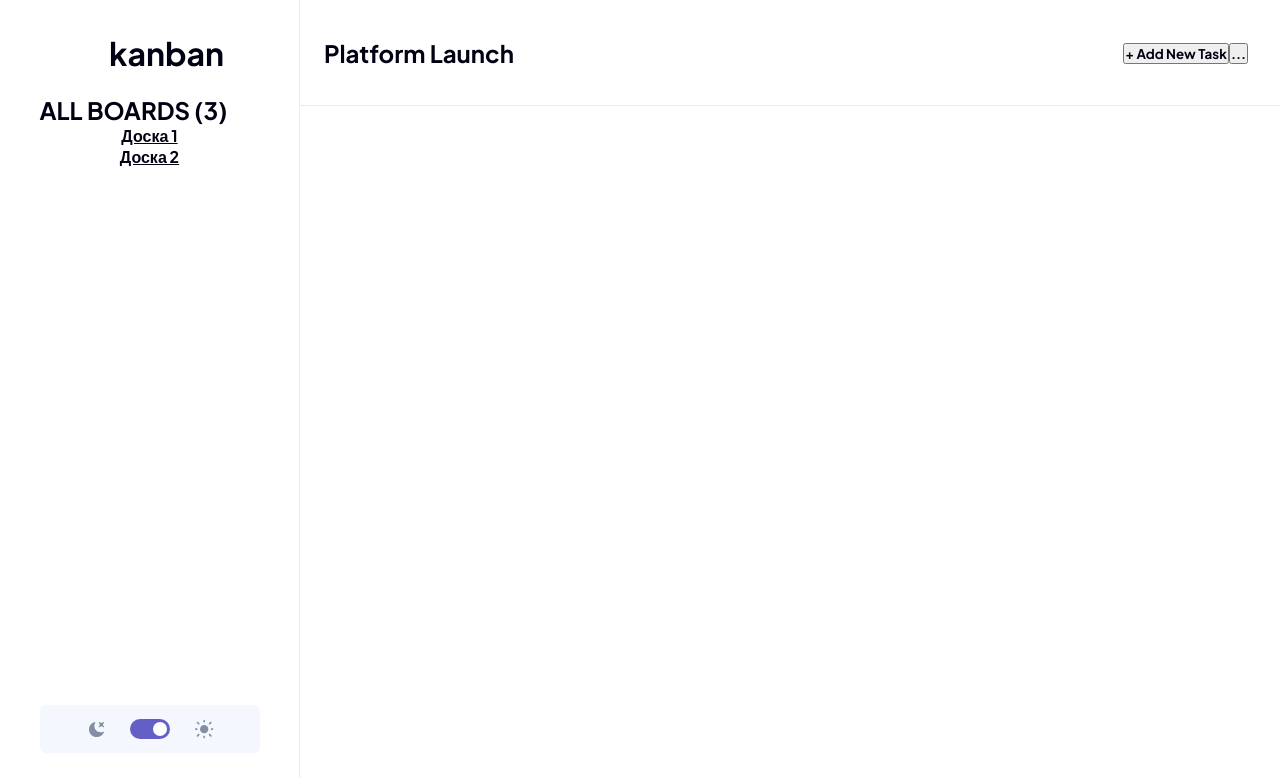
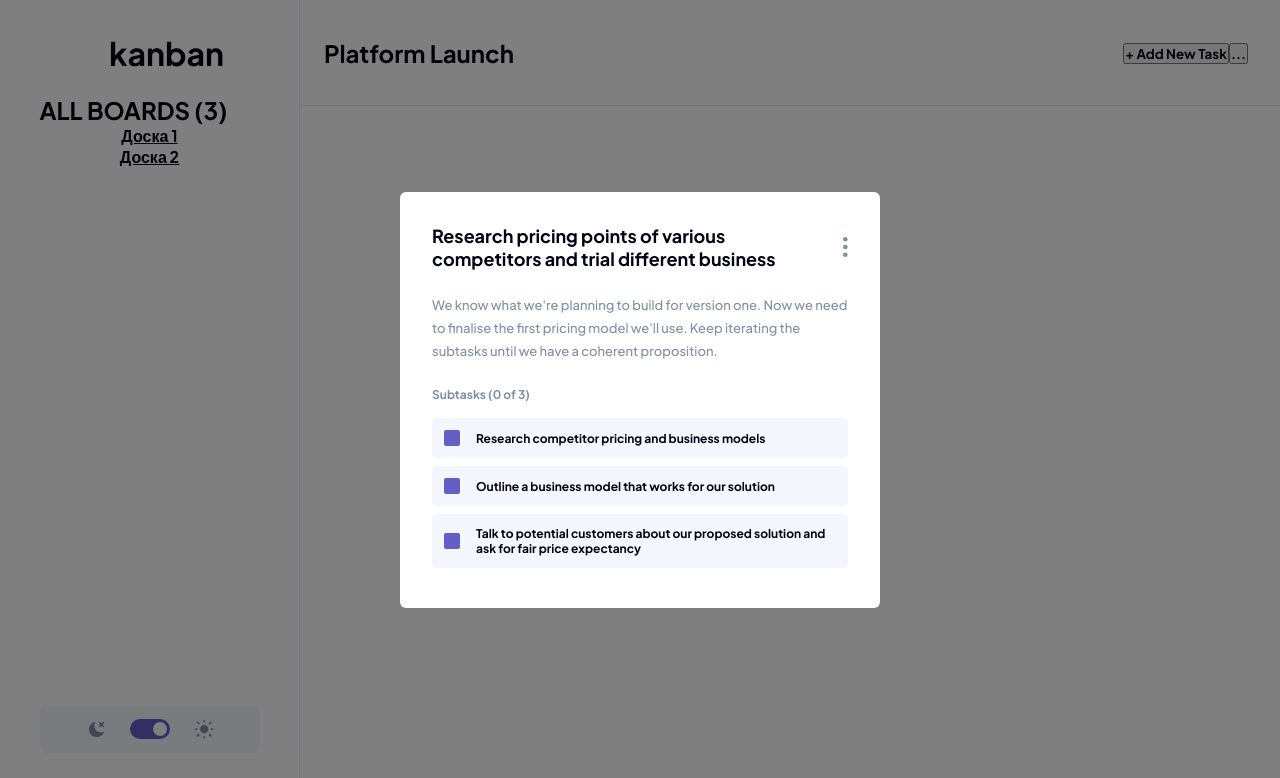
Before and after one commit to goozlo/react-kanban, a React app: page / in a window 1280 px wide. Shown: the top 778 px of the page. Built offline with nearby package versions, Linux system fonts and the light colour scheme.

Commit message:
edit-task-popup done

```diff
--- a/src/components/Checkbox/index.jsx
+++ b/src/components/Checkbox/index.jsx
@@ -2,22 +2,25 @@ import React from 'react'
 import {useSelector} from "react-redux"
 import './Checkbox.scss'
 
-export const Checkbox = ({label = 'label wasn\'t provided'}) => {
+export const Checkbox = ({label = 'label wasn\'t provided', toggle}) => {
   const [checked, setChecked] = React.useState(false)
   const {mode} = useSelector(state => state?.mode)
 
   const styleMode = mode ? 'dark-mode' : 'light-mode'
 
+  const toggleCheckbox = () => {
+    setChecked(prev => !prev)
+    toggle({type: checked ? 'decrement' : 'increment'})
+  }
+
   return (
       <label
           className={`checkbox ${styleMode}`}
-          htmlFor="checkbox"
       >
         <input
             className="checkbox__input"
-            onChange={() => setChecked(prev => !prev)}
+            onChange={() => toggleCheckbox()}
             checked={checked}
-            id="checkbox"
             type="checkbox"
         />
         <span className="checkbox__fake-input"/>
--- a/src/modals/EditTask/AgreementList.jsx
+++ b/src/modals/EditTask/AgreementList.jsx
@@ -1,14 +1,24 @@
 import React from 'react';
 import {Checkbox} from "../../components/Checkbox";
+import {countReducer} from '../../util/reducers/countReducer'
 import './AgreementList.scss'
 
+const initialState = {count: 0};
+
+
 export const AgreementList = ({agreements}) => {
-
+    const [state, dispatch] = React.useReducer(countReducer, initialState);
 
     return (
         <>
-            <span className='agreement-list'>Subtasks (2 of {agreements.length})</span>
-            {agreements.map((agreement, index) => <Checkbox key={index} label={agreement}/>)}
+            <span className='agreement-list'>Subtasks ({state.count} of {agreements.length})</span>
+            {agreements.map((agreement, index) =>
+                <Checkbox
+                    key={index}
+                    toggle={dispatch}
+                    label={agreement}
+                />
+            )}
         </>
     )
 }
--- a/src/modals/EditTask/EditTask.scss
+++ b/src/modals/EditTask/EditTask.scss
@@ -3,19 +3,23 @@
     display: flex;
     justify-content: space-between;
     align-items: center;
+    margin-bottom: 24px;
   }
 
   &__title {
-    margin-bottom: 24px;
     font-size: 18px;
     line-height: 23px;
     color: #000112;
   }
 
   &__action-menu {
-    width: 5px;
-    height: 20px;
-    //padding-left: 24px;
+    flex-basis: content;
+    flex-shrink: 0;
+    width: 24px;
+    padding-left: 12px;
+    padding-right: 12px;
+    margin-left: 12px;
+    margin-right: -12px;
     cursor: pointer;
   }
 
--- a/src/modals/EditTask/index.jsx
+++ b/src/modals/EditTask/index.jsx
@@ -3,12 +3,12 @@ import {AgreementList} from "./AgreementList";
 import './EditTask.scss'
 
 const TEMP_DATA = {
-    title: 'Research pricing points of various competitors and trial different business models',
+    title: 'Research pricing points of various competitors and trial different business',
     body: "We know what we're planning to build for version one. Now we need to finalise the first pricing model we'll use. Keep iterating the subtasks until we have a coherent proposition.",
     agreements: [
         'Research competitor pricing and business models',
         'Outline a business model that works for our solution',
-        'Talk to potential customers about our proposed solution and ask for fair price expectancy'
+        'Talk to potential customers about our proposed solution and ask for fair price expectancy',
     ]
 }
 
--- a/src/store/slices/modalSlice.js
+++ b/src/store/slices/modalSlice.js
@@ -1,7 +1,7 @@
 import {createSlice} from '@reduxjs/toolkit';
 
 const initialState = {
-    isVisible: false
+    isVisible: true
 };
 
 export const modalSlice = createSlice({
--- /dev/null
+++ b/src/util/reducers/countReducer.jsx
@@ -0,0 +1,10 @@
+export const countReducer = (state, action) => {
+    switch (action.type) {
+        case 'increment':
+            return {count: state.count + 1};
+        case 'decrement':
+            return {count: state.count - 1};
+        default:
+            throw new Error();
+    }
+}
```
Also changed, not shown: 1 other file (tests, documents, lock files or other folders).
